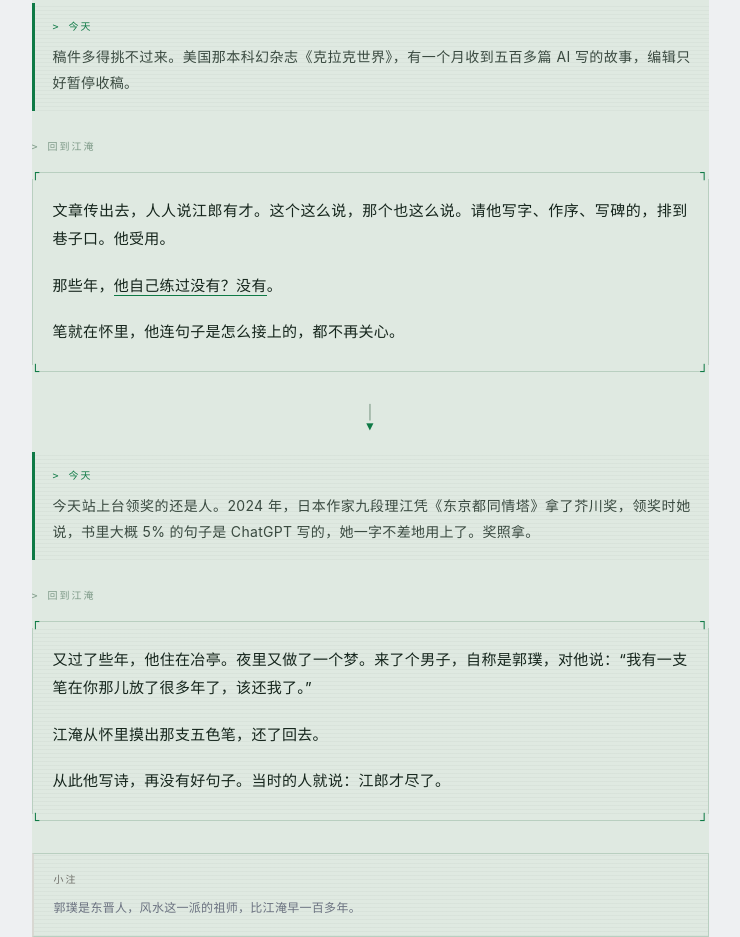
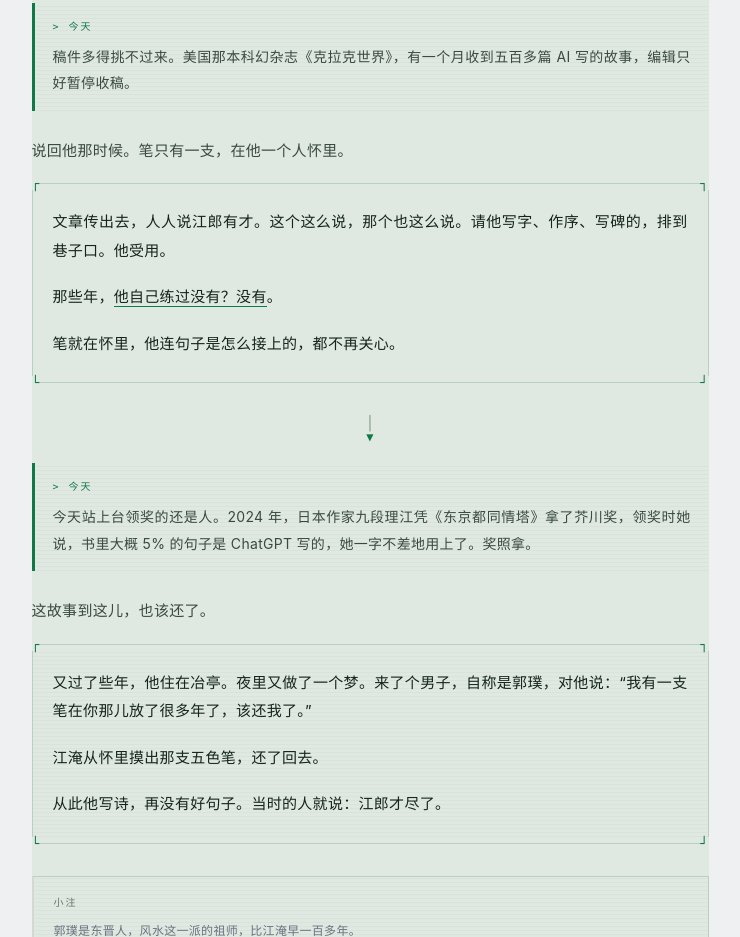
Before and after one commit to 278574787-boop/cola-pages, a plain HTML site: page na-zhibi/index.html in a window 1280 px wide. Shown: the part 1285-2222 px from the top of the page, without its empty margins (270-1010 px from the left). Drawn offline with Linux system fonts and the light colour scheme.

Commit message:
Use sentences instead of the back-step marker

```diff
--- a/na-zhibi/index.html
+++ b/na-zhibi/index.html
@@ -98,8 +98,8 @@
   <p style="margin:0;font-size:14px;line-height:1.9;text-align:justify;color:#3A4A40;"><span leaf="">稿件多得挑不过来。美国那本科幻杂志《克拉克世界》，有一个月收到五百多篇 AI 写的故事，编辑只好暂停收稿。</span></p>
 </section>
 
-<section style="margin:0 0 10px 0;box-sizing:border-box;">
-  <p style="margin:0;font-family:'SFMono-Regular',Consolas,'Courier New',monospace;font-size:10px;letter-spacing:2px;color:#7E9A88;"><span leaf="">&gt; 回到江淹</span></p>
+<section style="margin:0 0 12px 0;box-sizing:border-box;">
+  <p style="margin:0;font-size:15px;line-height:1.9;text-align:justify;color:#3A4A40;"><span leaf="">说回他那时候。笔只有一支，在他一个人怀里。</span></p>
 </section>
 <section style="margin:0;box-sizing:border-box;">
   <p style="margin:0;display:flex;align-items:center;">
@@ -132,8 +132,8 @@
   <p style="margin:0;font-size:14px;line-height:1.9;text-align:justify;color:#3A4A40;"><span leaf="">今天站上台领奖的还是人。2024 年，日本作家九段理江凭《东京都同情塔》拿了芥川奖，领奖时她说，书里大概 5% 的句子是 ChatGPT 写的，她一字不差地用上了。奖照拿。</span></p>
 </section>
 
-<section style="margin:0 0 10px 0;box-sizing:border-box;">
-  <p style="margin:0;font-family:'SFMono-Regular',Consolas,'Courier New',monospace;font-size:10px;letter-spacing:2px;color:#7E9A88;"><span leaf="">&gt; 回到江淹</span></p>
+<section style="margin:0 0 12px 0;box-sizing:border-box;">
+  <p style="margin:0;font-size:15px;line-height:1.9;text-align:justify;color:#3A4A40;"><span leaf="">这故事到这儿，也该还了。</span></p>
 </section>
 <section style="margin:0;box-sizing:border-box;">
   <p style="margin:0;display:flex;align-items:center;">
```
